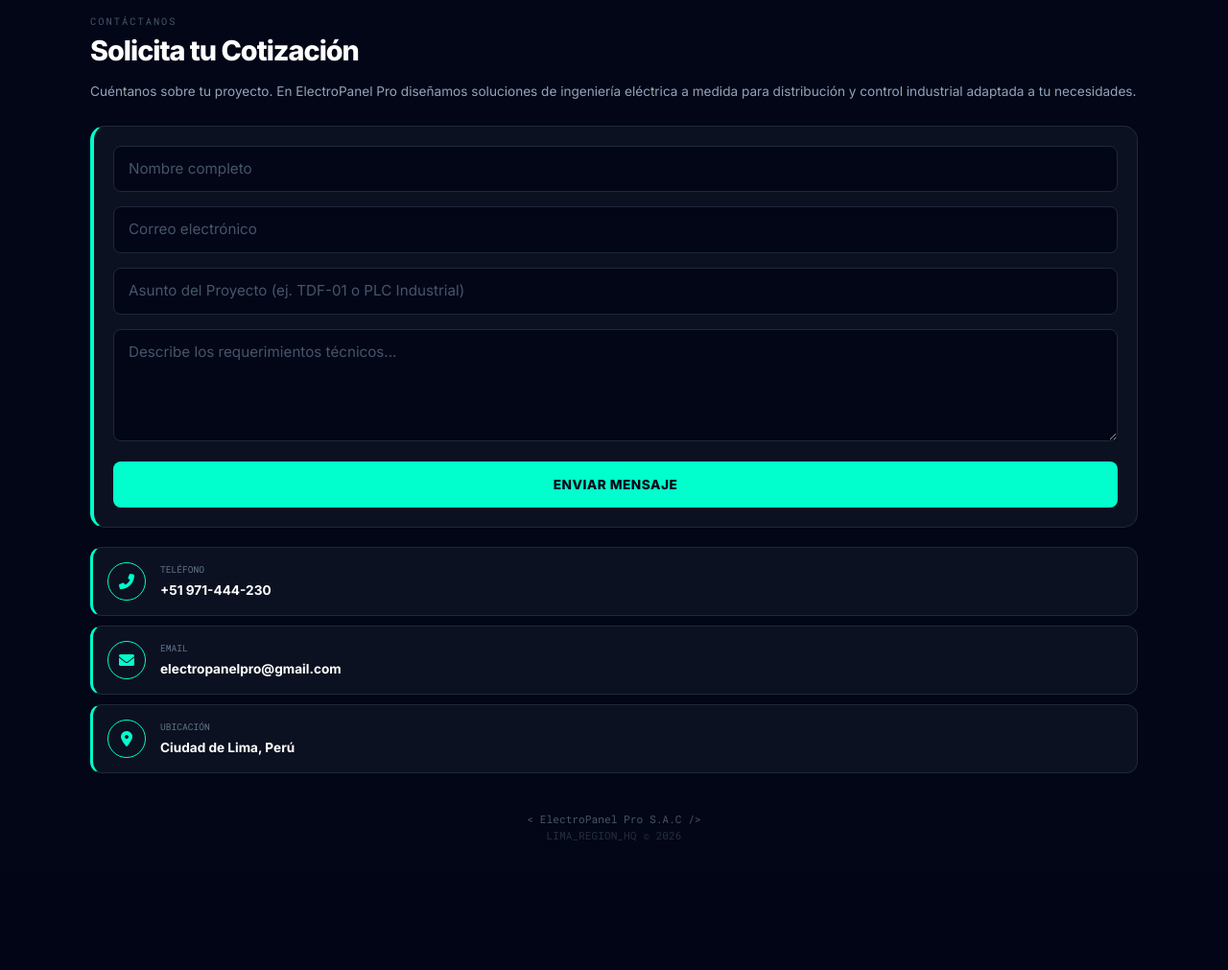
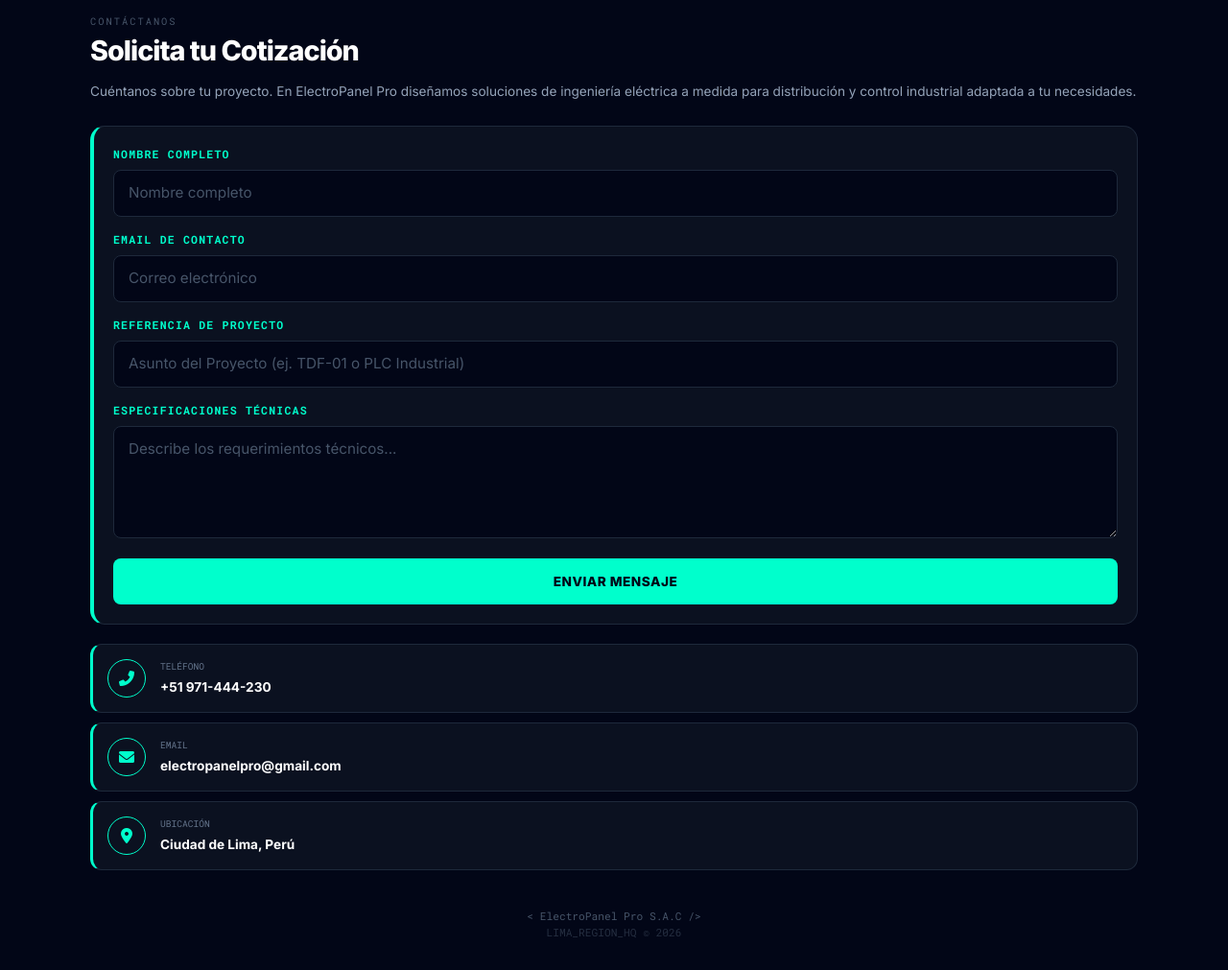
Before and after one commit to electropanelpro-cpu/catalogo-vpanel, a Flask app: template templates/contacto_celular.html in a window 1280 px wide. Shown: the part 70-1081 px from the top of the page at 96% size. Before the commit the page ends 946 px from the top, so only its background shows below. Run offline with Flask 3, Linux system fonts and the light colour scheme; the template is opened without the code that fills it, so the values that code supplies are empty.

Commit message:
Update contacto_celular.html

```diff
--- a/templates/contacto_celular.html
+++ b/templates/contacto_celular.html
@@ -33,30 +33,38 @@
             padding: 0 20px; z-index: 1000;
         }
 
+        /* --- MENU OVERLAY (NUEVO) --- */
+        .menu-overlay {
+            position: fixed; top: 0; right: -100%; width: 100%; height: 100%;
+            background: rgba(2, 6, 23, 0.98); z-index: 2000;
+            transition: 0.4s cubic-bezier(0.4, 0, 0.2, 1); padding: 30px;
+        }
+        .menu-overlay.active { right: 0; }
+
+        .menu-item-btn {
+            background: var(--card-bg); border: 1px solid var(--border-color);
+            border-radius: 12px; padding: 15px 20px; color: white;
+            text-decoration: none; display: flex; align-items: center; gap: 15px;
+            font-weight: 600; margin-bottom: 10px;
+        }
+        .menu-item-btn.active { border-color: var(--accent-blue); background: rgba(0, 255, 204, 0.05); }
+
         /* --- TEXTOS ESTILO PC --- */
         .tag-top {
             font-family: 'Roboto Mono', monospace;
-            color: #475569;
-            font-size: 0.65rem;
-            text-transform: uppercase;
-            letter-spacing: 2px;
-            margin-bottom: 5px;
-            display: block;
+            color: #475569; font-size: 0.65rem;
+            text-transform: uppercase; letter-spacing: 2px;
+            margin-bottom: 5px; display: block;
         }
 
         h2 {
-            font-weight: 800;
-            letter-spacing: -1px;
-            font-size: 1.8rem;
-            color: white;
-            margin-bottom: 15px;
+            font-weight: 800; letter-spacing: -1px; font-size: 1.8rem;
+            color: white; margin-bottom: 15px;
         }
 
         .sub-text {
-            color: #94a3b8;
-            font-size: 0.85rem;
-            line-height: 1.5;
-            margin-bottom: 25px;
+            color: #94a3b8; font-size: 0.85rem;
+            line-height: 1.5; margin-bottom: 25px;
         }
 
         /* --- FORMULARIO --- */
@@ -69,52 +77,43 @@
             border-left: 4px solid var(--accent-blue);
         }
 
+        .form-label-custom {
+            color: var(--accent-blue);
+            font-family: 'Roboto Mono', monospace;
+            font-size: 0.72rem; font-weight: 700;
+            text-transform: uppercase; margin-bottom: 8px; display: block;
+            letter-spacing: 1.2px;
+        }
+
         .form-control-custom {
             width: 100%;
-            background: #020617;
-            border: 1px solid var(--border-color);
-            border-radius: 8px;
-            padding: 12px 15px;
-            color: white;
-            margin-bottom: 15px;
-            font-size: 0.95rem;
+            background: #020617; border: 1px solid var(--border-color);
+            border-radius: 8px; padding: 12px 15px; color: white;
+            margin-bottom: 15px; font-size: 0.95rem;
         }
 
         .form-control-custom::placeholder { color: #475569; }
 
         .btn-pc-style {
-            background: var(--accent-blue);
-            color: #020617;
-            border: none;
-            padding: 14px;
-            border-radius: 8px;
-            font-weight: 800;
-            text-transform: uppercase;
-            width: 100%;
-            font-size: 0.85rem;
-            letter-spacing: 0.5px;
+            background: var(--accent-blue); color: #020617; border: none;
+            padding: 14px; border-radius: 8px; font-weight: 800;
+            text-transform: uppercase; width: 100%;
+            font-size: 0.85rem; letter-spacing: 0.5px;
         }
 
         /* --- INFO CARDS --- */
         .info-box {
-            background: var(--card-bg);
-            border: 1px solid var(--border-color);
-            border-radius: 12px;
-            padding: 15px;
-            margin-bottom: 10px;
-            display: flex;
-            align-items: center;
-            gap: 15px;
+            background: var(--card-bg); border: 1px solid var(--border-color);
+            border-radius: 12px; padding: 15px; margin-bottom: 10px;
+            display: flex; align-items: center; gap: 15px;
             border-left: 3px solid var(--accent-blue);
         }
 
         .info-icon {
-            width: 40px; height: 40px;
-            border-radius: 50%;
+            width: 40px; height: 40px; border-radius: 50%;
             border: 1px solid var(--accent-blue);
             display: flex; align-items: center; justify-content: center;
-            color: var(--accent-blue);
-            font-size: 1rem;
+            color: var(--accent-blue); font-size: 1rem;
         }
 
         .info-title { color: #64748b; font-family: 'Roboto Mono'; font-size: 0.6rem; text-transform: uppercase; display: block; }
@@ -130,8 +129,24 @@
             <img src="{{ url_for('static', filename='img/logo_vpanel.png') }}" style="height:30px; border-radius:50%; border: 1px solid var(--accent-blue);">
             <span style="font-weight: 800; font-size: 0.9rem;">ElectroPanel Pro</span>
         </div>
-        <i class="fas fa-bars fa-lg text-white"></i>
+        <button id="openMenu" class="btn p-0 border-0 text-white">
+            <i class="fas fa-bars fa-lg"></i>
+        </button>
     </nav>
+
+    <div class="menu-overlay" id="menuOverlay">
+        <div class="d-flex justify-content-between align-items-center mb-4">
+            <span style="color: var(--accent-blue); font-family: 'Roboto Mono'; font-size: 0.7rem;">// MENU_SYSTEM</span>
+            <button id="closeMenu" class="btn text-white p-0"><i class="fas fa-times fa-lg"></i></button>
+        </div>
+        <div class="menu-links">
+            <a href="/" class="menu-item-btn" style="text-decoration:none;"><i class="fas fa-home"></i> Inicio</a>
+            <a href="/servicios" class="menu-item-btn" style="text-decoration:none;"><i class="fas fa-tools"></i> Servicios</a>
+            <a href="/proyectos" class="menu-item-btn" style="text-decoration:none;"><i class="fas fa-project-diagram"></i> Proyectos</a>
+            <a href="/soporte" class="menu-item-btn" style="text-decoration:none;"><i class="fas fa-robot"></i> Soporte IA</a>
+            <a href="/contacto" class="menu-item-btn active" style="text-decoration:none;"><i class="fas fa-envelope"></i> Contacto</a>
+        </div>
+    </div>
 
     <div class="container px-4">
         <span class="tag-top">CONTÁCTANOS</span>
@@ -140,10 +155,18 @@
 
         <div class="form-section">
             <form action="/contacto" method="POST">
+                <label class="form-label-custom">Nombre Completo</label>
                 <input type="text" class="form-control-custom" name="nombre" placeholder="Nombre completo" required>
+
+                <label class="form-label-custom">Email de Contacto</label>
                 <input type="email" class="form-control-custom" name="email" placeholder="Correo electrónico" required>
+
+                <label class="form-label-custom">Referencia de Proyecto</label>
                 <input type="text" class="form-control-custom" name="asunto" placeholder="Asunto del Proyecto (ej. TDF-01 o PLC Industrial)">
+
+                <label class="form-label-custom">Especificaciones Técnicas</label>
                 <textarea class="form-control-custom" name="mensaje" rows="4" placeholder="Describe los requerimientos técnicos..."></textarea>
+
                 <button type="submit" class="btn-pc-style">ENVIAR MENSAJE</button>
             </form>
         </div>
@@ -178,5 +201,13 @@
         <span style="opacity: 0.5;">LIMA_REGION_HQ © 2026</span>
     </footer>
 
+    <script>
+        const openBtn = document.getElementById('openMenu');
+        const closeBtn = document.getElementById('closeMenu');
+        const menu = document.getElementById('menuOverlay');
+
+        openBtn.addEventListener('click', () => menu.classList.add('active'));
+        closeBtn.addEventListener('click', () => menu.classList.remove('active'));
+    </script>
 </body>
 </html>
```
